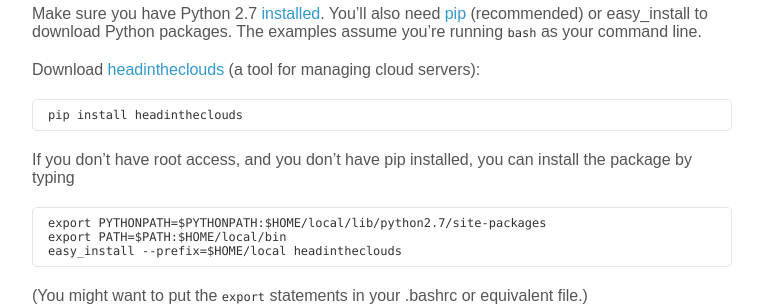
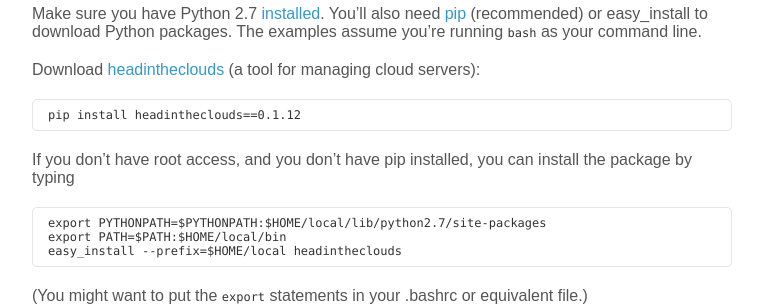
Before and after one commit to andreasjansson/no-headache-hadoop, a Jekyll site: the page built from index.md, in a window 1280 px wide and 900 px high, scrolled down 312 px. Shown: the part 152-458 px from the top of the window, without its empty margins (258-1021 px from the left). Built offline with Jekyll 4.4.1, drawn with Linux system fonts in a browser that asks for light colours; nearby versions of some CDN libraries; Markdown is read by kramdown in place of the engine named in the settings.

Commit message:
pin headintheclouds to 0.1.12

```diff
--- a/index.md
+++ b/index.md
@@ -21,7 +21,7 @@
 
 Download [headintheclouds](https://github.com/andreasjansson/head-in-the-clouds) (a tool for managing cloud servers):
 
-    pip install headintheclouds
+    pip install headintheclouds==0.1.12
 
 If you don't have root access, and you don't have pip installed, you can install the package by typing
 
```
